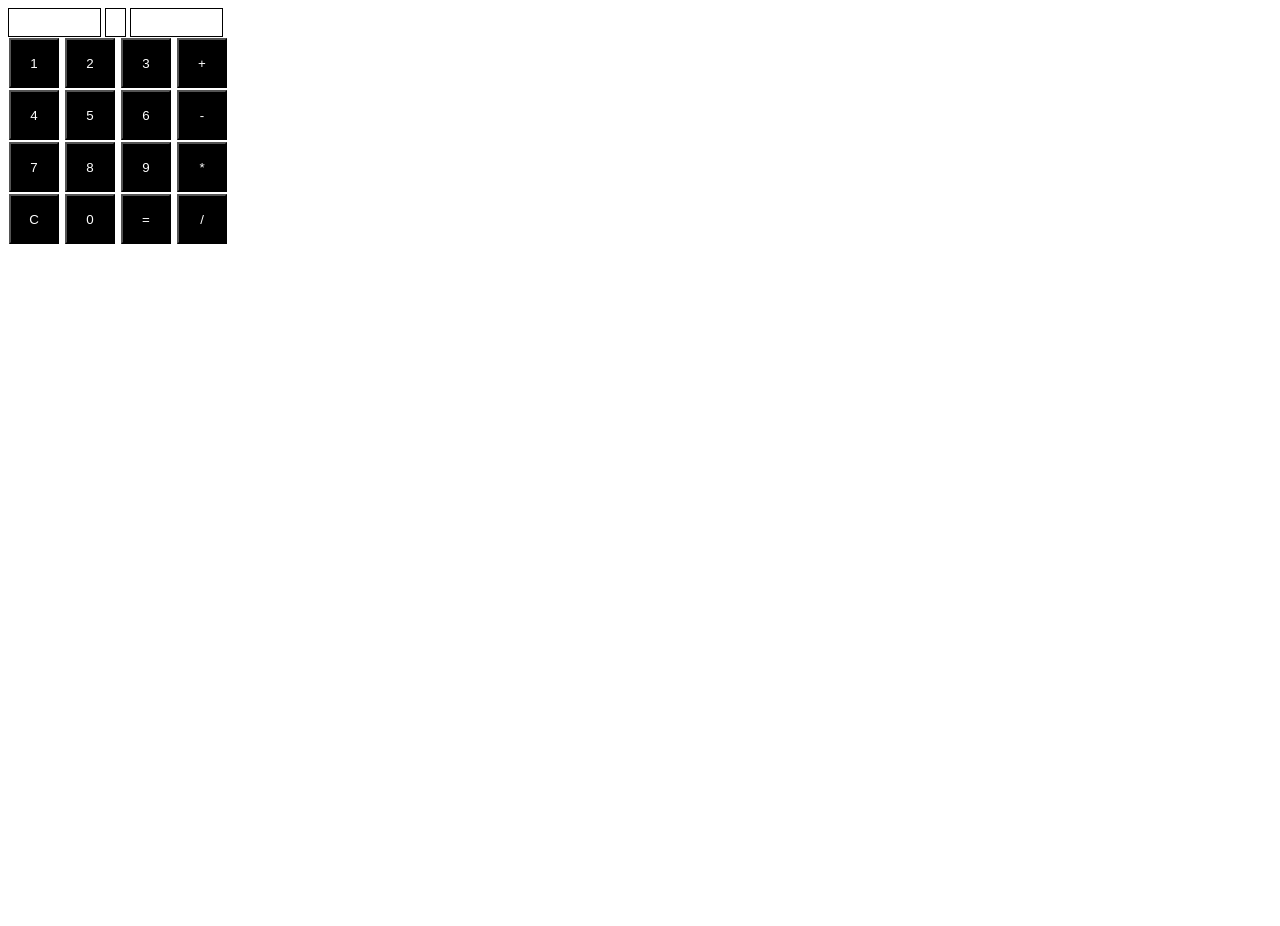
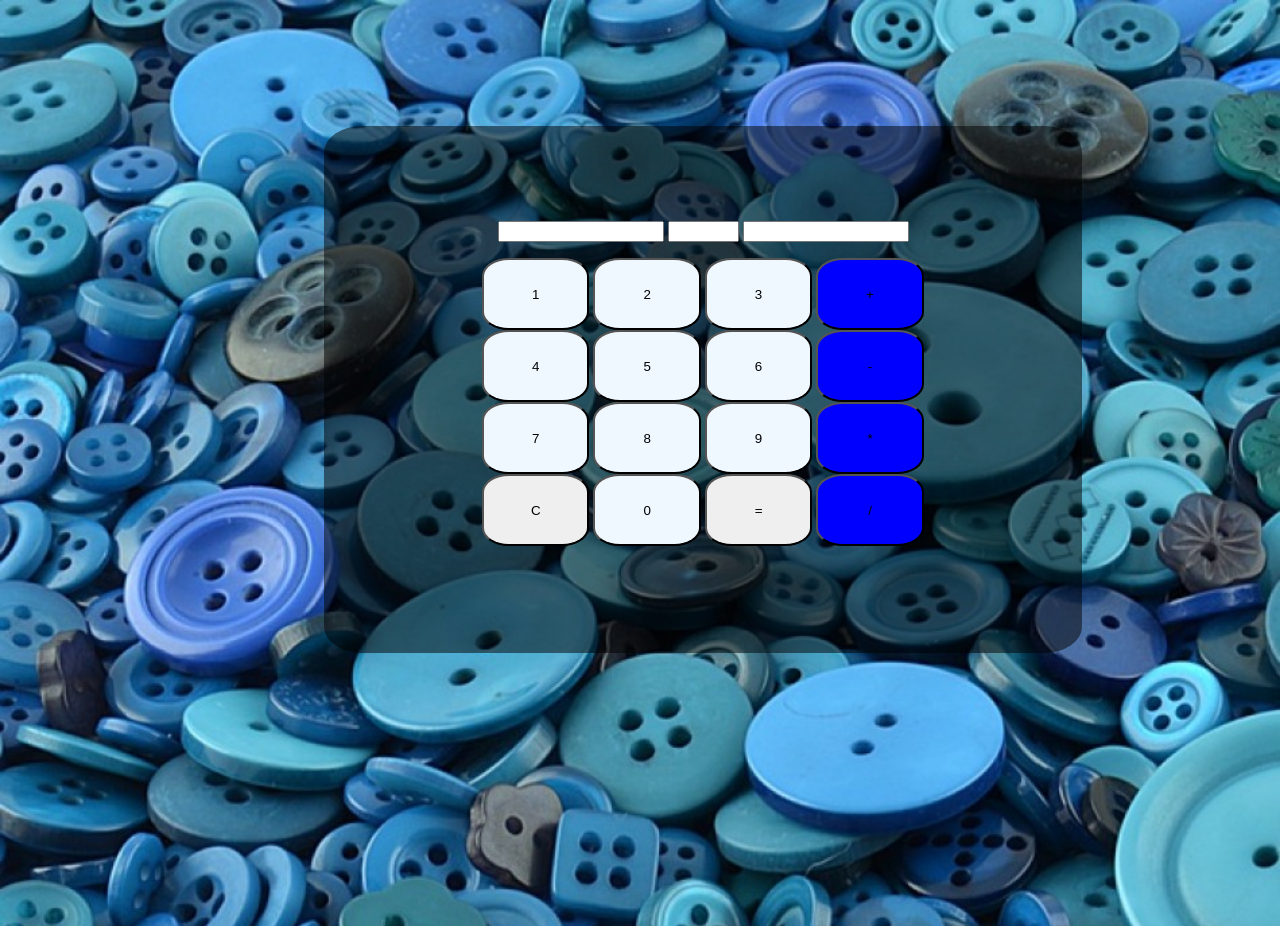
Before and after one commit to MMTidwell/CodeUp.dev, a PHP site: page /cal.html in a window 1280 px wide. Before the commit the page ends 244 px from the top, so only its background shows below. Run offline with PHP 8.4, Linux system fonts and the light colour scheme.

Commit message:
Updated Cal

```diff
--- a/public/cal_js/cal.css
+++ b/public/cal_js/cal.css
@@ -1,20 +1,117 @@
-.button {
-	height: 50px;
-	width: 50px;
+/*body {
+	background: url("/cal_js/blue_buttons.jpg");
+	background-size: cover;
+	display: block;
+}*/
+
+/*.button {
+	height: 70px;
+	width: 70px;
 	margin: 1px;
 	background-color: black;
 	color: white;
+	float: left;
+}
+
+.calc {
+	position: fixed;
+	top: 50%;
+	left: 50%;
+	transform: translate(-50%, -50%);
+	border: 2px solid black;
+	height: 50%;
+	width: 50%;
 }
 
 input {
-	height: 25px;
-	width: 87px;
+	height: 60%;
+	width: 44%;
 	border: 1px solid black;
 }
 
 input#mid_input {
-	height: 25px;
-	width: 15px;
+	height: 50%;
+	width: 5%;
 	border: 1px solid black;
 	text-align: center;
+
+}*/
+
+/*
+#self {
+	border: 3px solid white;
+	margin: 0 auto;
+	border-radius: 20%;
+    margin-top: 100px;
+    margin-bottom: 10px;
+    display: block;
+}*/
+/* --------------------BODY-------------------- */
+html, body {
+	height: 100%;
 }
+
+body {
+	background-image: url("/cal_js/blue_buttons.jpg");
+	background-size: cover;
+	background-repeat: no-repeat;
+}
+
+.calc {
+	margin-top: 10%;
+	margin-left: 25%;
+	padding: 5%;
+    background: rgba(0, 0, 0, 0.5);
+	height: 50%;
+	width: 50%;
+	border-radius: 5%;
+}
+
+/* --------------------BUTTONS-------------------- */
+p {
+	height: 60%;
+	margin: 50 auto;
+	padding-left: 15%;
+}
+
+button {
+	height: 30%;
+	width: 20%;
+	border-radius: 25%;
+}
+button.button.numbers {
+	background-color: aliceblue;
+}
+button.button.operands {
+	/*background-color: blue;*/
+	/*background-size: cover;*/
+	background-color: blue;
+	color: black;
+}
+
+/* --------------------INPUT FIELDS-------------------- */
+#input {
+	width: 100%;
+	display: inline-block;
+	text-align: center;
+	margin-left: auto;
+	margin-right: auto;
+	padding-top: 5%;
+	/*border: 2px solid red;*/
+
+}
+
+input#mid_input {
+	width: 10%;
+	text-align: center;
+}
+
+input#left_input {
+	width: 25%;
+	text-align: center;
+}
+
+input#right_input {
+	width: 25%;
+	text-align: center;
+}
--- a/public/cal_js/cal.html
+++ b/public/cal_js/cal.html
@@ -5,7 +5,8 @@
 	<link rel="stylesheet" href="/cal_js/cal.css">
 </head>
 <body>
-	<div class="input">
+	<div class="calc">
+		<div id="input">
 			<label for="left_input"></label>
 			<input id="left_input" name="left_input" readonly>
 
@@ -15,30 +16,32 @@
 			<label for="right_input"></label>
 			<input id="right_input" name="right_input" readonly>
 		</div>
-		<div>
+		<p class="button">
+			<!-- <p> -->
 				<button class="button numbers">1</button>
 				<button class="button numbers">2</button>
 				<button class="button numbers">3</button>
 				<button class="button operands">+</button>
-		</div>
-		<div>
+			<!-- </p> -->
+			<!-- <p> -->
 				<button class="button numbers">4</button>
 				<button class="button numbers">5</button>
 				<button class="button numbers">6</button>
 				<button class="button operands">-</button>
-		</div>
-		<div>
+			<!-- </p> -->
+			<!-- <p> -->
 				<button class="button numbers">7</button>
 				<button class="button numbers">8</button>
 				<button class="button numbers">9</button>
 				<button class="button operands">*</button>
-		</div>
-		<div>
+			<!-- </p> -->
+			<!-- <p> -->
 				<button class="button clear" id="clear">C</button>
 				<button class="button numbers">0</button>
 				<button class="button equals" id="equals">=</button>
 				<button class="button operands">/</button>
-		</div>
+			<!-- </p> -->
+		</p>
 	</div>
 	<script src="/cal_js/cal.js"></script>
 </body>
--- a/public/cal_js/cal.js
+++ b/public/cal_js/cal.js
@@ -34,8 +34,8 @@
 
 
 
-// (function(){})();
-// getting numbers ------------------------------------------------------------------
+(function(){
+	// getting numbers --------------------------------------------------------
 	var number = document.getElementsByClassName("numbers");
 
 	for(var i = 0; i < number.length; i += 1) {
@@ -43,7 +43,7 @@ for(var i = 0; i < number.length; i += 1) {
 	}
 
 
-// getting operands -----------------------------------------------------------------
+	// getting operands -------------------------------------------------------
 	var operand = document.getElementsByClassName("operands")
 
 	for (var i = 0; i < operand.length; i += 1) {
@@ -56,7 +56,7 @@ function midClick() {
 	}
 
 
-// getting numbers into correct input -------------------------------------------------
+	// getting numbers into correct input -----------------------------------
 	function handleNumber(event) {
 		var valueOfButtonClicked = this.innerHTML;
 		var operand = document.getElementById("mid_input");
@@ -71,7 +71,7 @@ function handleNumber(event) {
 	}
 
 
-// getting total---------------------------------------------------------------------
+	// getting total------------------------------------------------------------
 	var equal = document.getElementById("equals").addEventListener('click', math);
 	var total = 0;
 
@@ -103,7 +103,7 @@ function math() {
 	}
 
 
-// clearing screen-------------------------------------------------------------------
+	// clearing screen--------------------------------------------------------
 	var clear = document.getElementById("clear").addEventListener('click', clearClicked);
 
 	function clearClicked (e) {
@@ -116,7 +116,4 @@ function clearClicked (e) {
 		document.getElementById("right_input").value = ''
 	}
 
-// var display = document.getElementById('display');
-// var clear   = document.getElementById('clear');
-
-// clear.addEventListener('click', clearClicked);
+})();
```
Also changed, not shown: public/cal_js/blue_buttons.jpg (added). Lines whose indentation alone changed are shown as unchanged.
